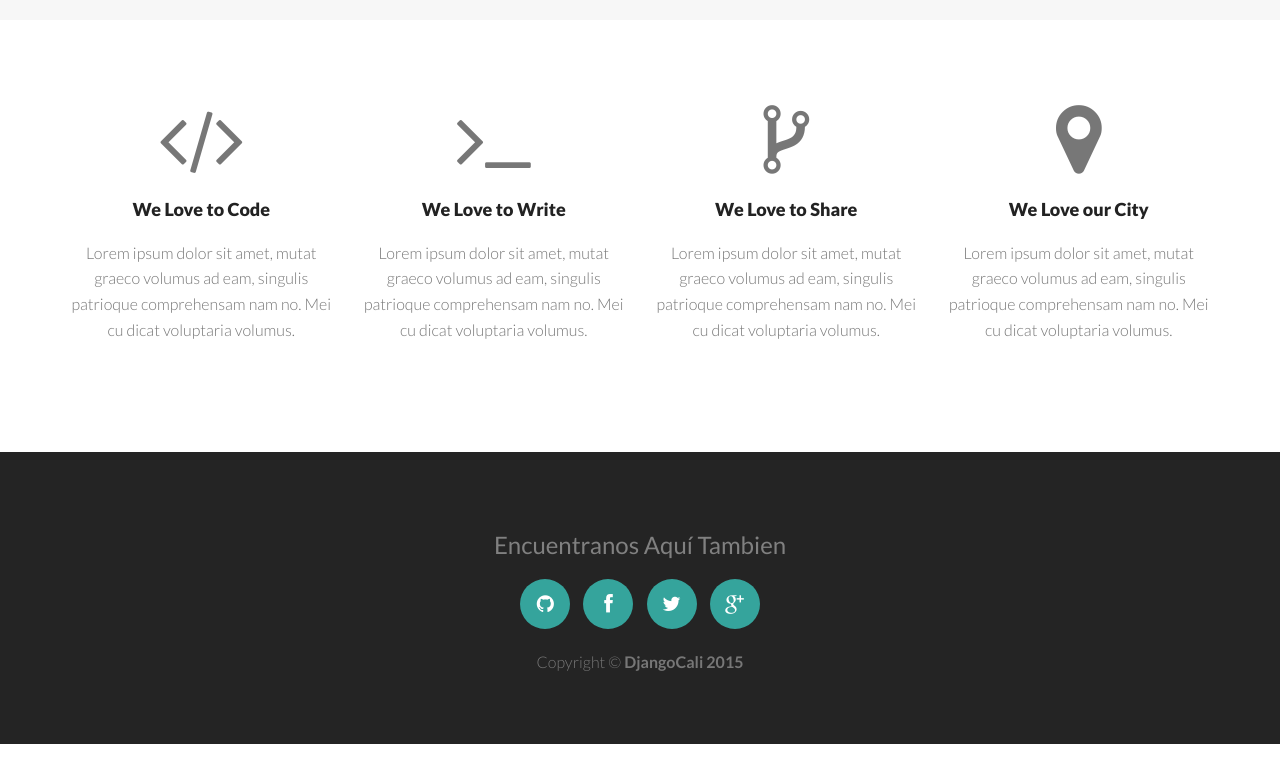
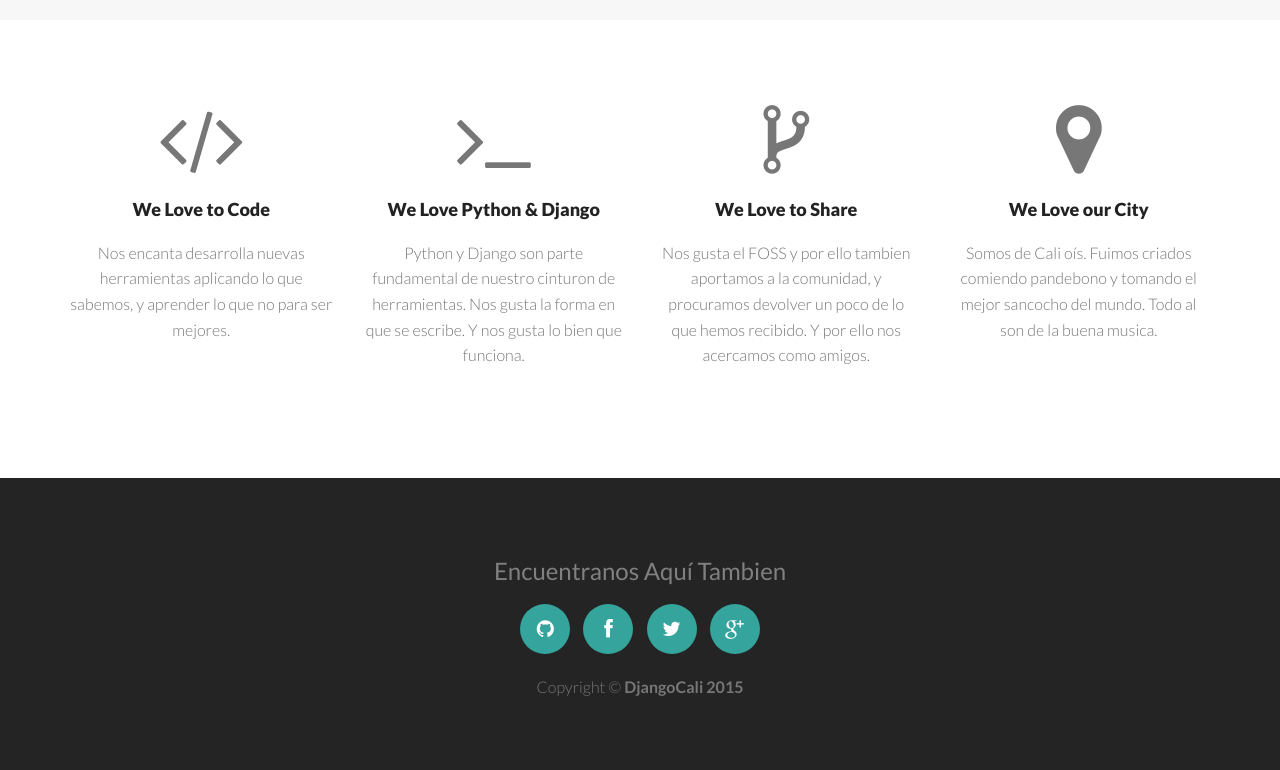
Before and after one commit to pythoncali/portal, a Django app: page / in a window 1280 px wide. Shown: the part 710-1480 px from the top of the page. Before the commit the page ends 1454 px from the top, so only its background shows below. Run offline with Django 3.2, Linux system fonts and the light colour scheme; parts of the project's set-up code (start-up, migrations or seed data) failed here and were passed over; some libraries are stand-ins or nearby versions.

Commit message:
Adding some material

```diff
--- a/djangocali-portal/templates/pages/home.html
+++ b/djangocali-portal/templates/pages/home.html
@@ -64,8 +64,8 @@
                 <div class="align-center">
                     <i class="fa fa-code fa-5x mar-bot20"></i>
                     <h4 class="text-bold">We Love to Code</h4>
-                    <p>Lorem ipsum dolor sit amet, mutat graeco volumus ad eam, singulis patrioque comprehensam nam no.
-                    Mei cu dicat voluptaria volumus.
+                    <p>Nos encanta desarrolla nuevas herramientas aplicando lo que sabemos, y aprender lo que no para ser mejores.
+
                     </p>
                 </div>
             </div>
@@ -73,9 +73,9 @@
             <div class="col-lg-3" >
                 <div class="align-center">
                     <i class="fa fa-terminal fa-5x mar-bot20"></i>
-                    <h4 class="text-bold">We Love to Write</h4>
-                    <p>Lorem ipsum dolor sit amet, mutat graeco volumus ad eam, singulis patrioque comprehensam nam no.
-                    Mei cu dicat voluptaria volumus.
+                    <h4 class="text-bold">We Love Python & Django</h4>
+                    <p>Python y Django son parte fundamental de nuestro cinturon de herramientas. Nos gusta la forma en que se escribe.
+                    Y nos gusta lo bien que funciona.
                     </p>
                 </div>
             </div>
@@ -84,8 +84,8 @@
                 <div class="align-center">
                     <i class="fa fa-code-fork fa-5x mar-bot20"></i>
                     <h4 class="text-bold">We Love to Share</h4>
-                    <p>Lorem ipsum dolor sit amet, mutat graeco volumus ad eam, singulis patrioque comprehensam nam no.
-                    Mei cu dicat voluptaria volumus.
+                    <p>Nos gusta el FOSS y por ello tambien aportamos a la comunidad, y procuramos devolver un poco de lo que hemos recibido.
+                    Y por ello nos acercamos como amigos.
                     </p>
                 </div>
             </div>
@@ -94,8 +94,8 @@
                 <div class="align-center">
                     <i class="fa fa-map-marker fa-5x mar-bot20"></i>
                     <h4 class="text-bold">We Love our City</h4>
-                    <p>Lorem ipsum dolor sit amet, mutat graeco volumus ad eam, singulis patrioque comprehensam nam no.
-                    Mei cu dicat voluptaria volumus.
+                    <p>Somos de Cali oís. Fuimos criados comiendo pandebono y tomando el mejor sancocho del mundo.
+                    Todo al son de la buena musica.
                     </p>
                 </div>
             </div>
```
Also changed, not shown: djangocali-portal/static/img/fachada_1.jpeg (added), djangocali-portal/static/img/fachada_1.jpg (deleted), djangocali-portal/static/img/fachada_5.jpg, djangocali-portal/static/img/fachada_9.jpg (added).
